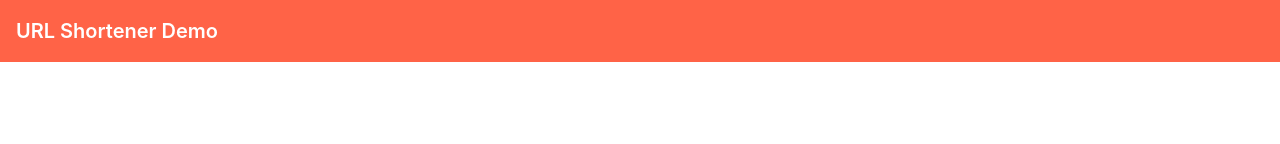
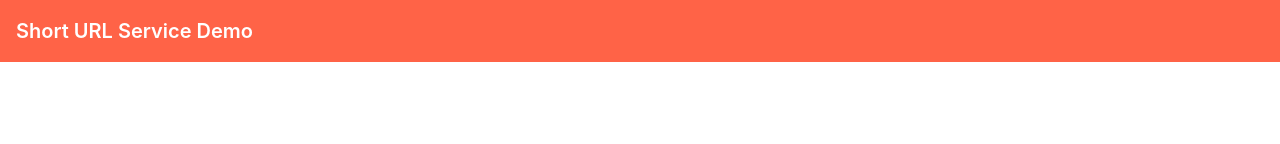
Before and after one commit to kelenyo/urlshortener-web-client, a React (Create React App) app: page / in a window 1280 px wide. Shown: the top 144 px of the page. Built offline with nearby package versions, Linux system fonts and the light colour scheme.

Commit message:
Perfecting the code

```diff
--- a/src/App.js
+++ b/src/App.js
@@ -9,7 +9,7 @@ function App() {
     return (
         <ChakraProvider>
             <Box bg="tomato" w="100%" p={4} color="white">
-                <Text fontSize="xl" fontWeight="semibold">URL Shortener Demo</Text>
+                <Text fontSize="xl" fontWeight="semibold">Short URL Service Demo</Text>
             </Box>
             <div className="App">
                 <header className="App-header">
```
